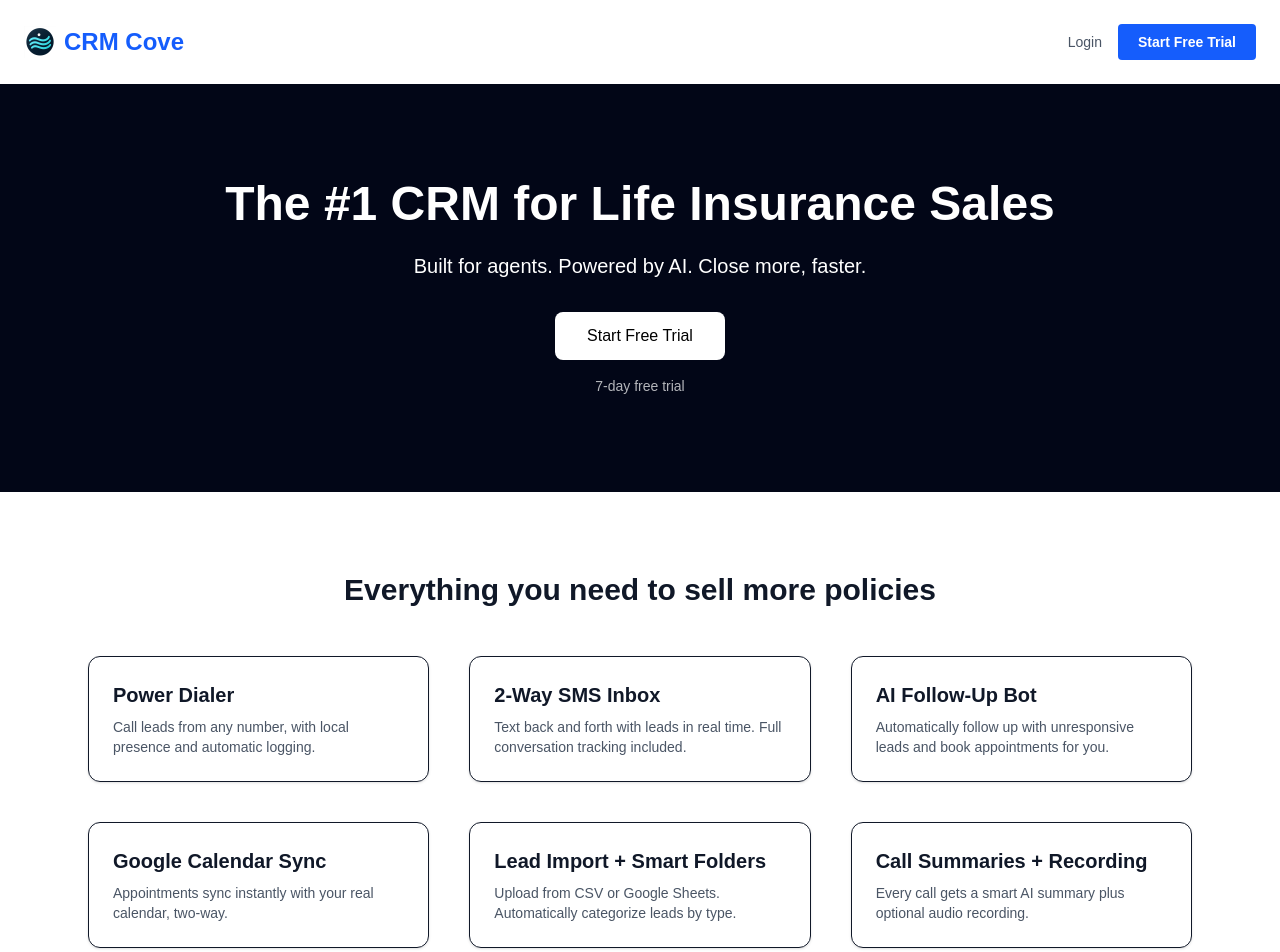
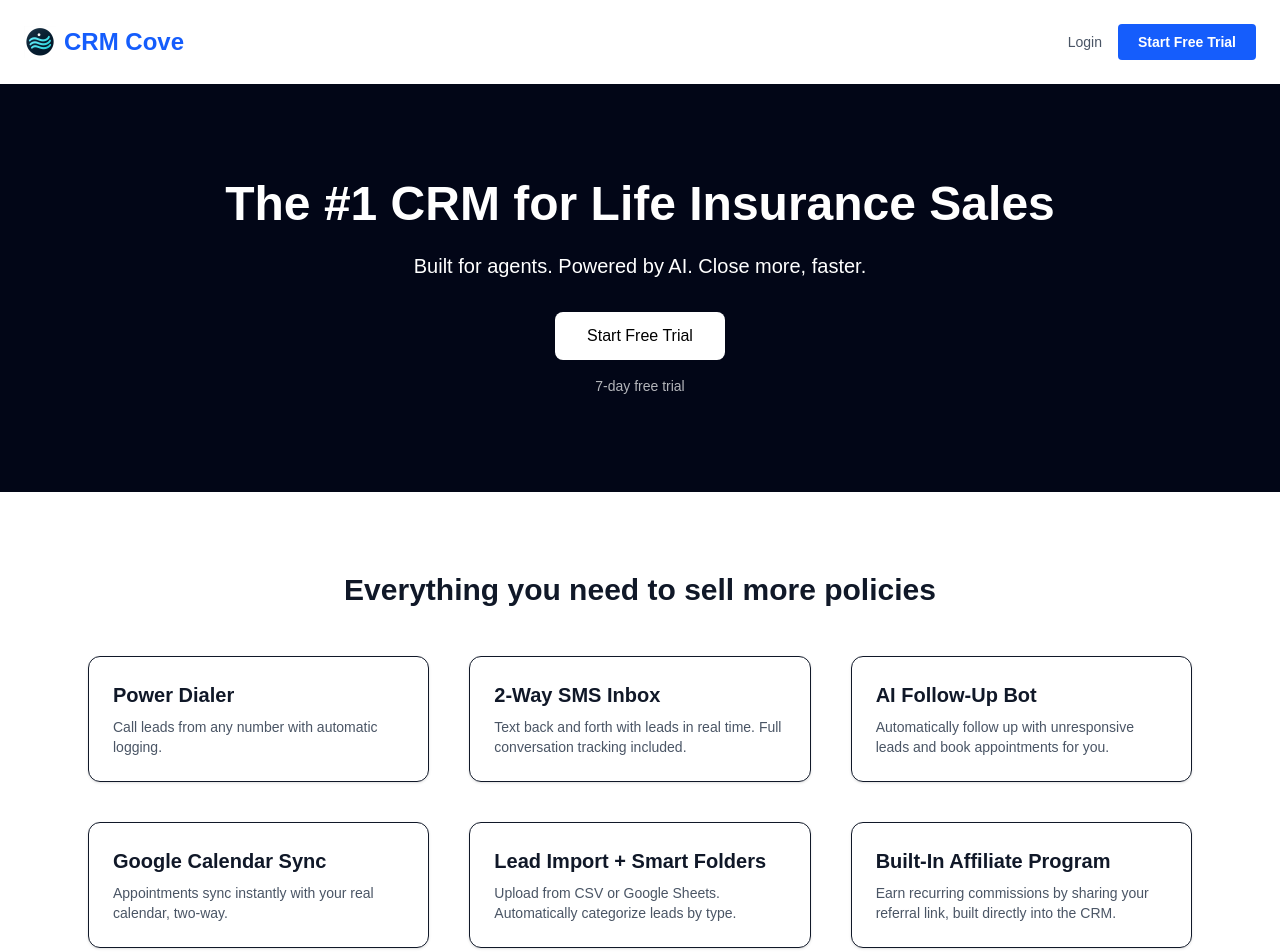
Before and after one commit to brysonmccleary/CoveCRM, a Next.js app: page / in a window 1280 px wide. Shown: the top 952 px of the page. Built offline with nearby package versions, Linux system fonts and the light colour scheme; no server answers.

Commit message:
Update homepage features and pricing copy

```diff
--- a/pages/index.tsx
+++ b/pages/index.tsx
@@ -60,7 +60,7 @@ export default function Home() {
             {[
               [
                 "Power Dialer",
-                "Call leads from any number, with local presence and automatic logging.",
+                "Call leads from any number with automatic logging.",
               ],
               [
                 "2-Way SMS Inbox",
@@ -79,8 +79,20 @@ export default function Home() {
                 "Upload from CSV or Google Sheets. Automatically categorize leads by type.",
               ],
               [
-                "Call Summaries + Recording",
-                "Every call gets a smart AI summary plus optional audio recording.",
+                "Built-In Affiliate Program",
+                "Earn recurring commissions by sharing your referral link, built directly into the CRM.",
+              ],
+              [
+                "Prebuilt Drip Campaigns",
+                "Turn on proven text drips for every lead type plus client retention and referral collection.",
+              ],
+              [
+                "No-Show & Missed Appointment Rescheduling",
+                "Automatically text no-shows and missed appointments to reschedule without you lifting a finger.",
+              ],
+              [
+                "Local Presence Dialing",
+                "Use local area codes so more leads pick up your calls.",
               ],
             ].map(([title, description], i) => (
               <div
@@ -104,9 +116,6 @@ export default function Home() {
             <p className="text-4xl font-bold mb-2">$199.99/mo</p>
             <p className="text-sm text-gray-500 mb-4">+ tax & call/SMS usage</p>
             <ul className="text-left text-gray-700 mb-6">
-              <li className="mb-2">
-                ✔ 1 Free Phone Number ($2/month each additional)
-              </li>
               <li className="mb-2">✔ Unlimited users per account</li>
               <li className="mb-2">
                 ✔ Includes dialer, texting, and lead management
```
